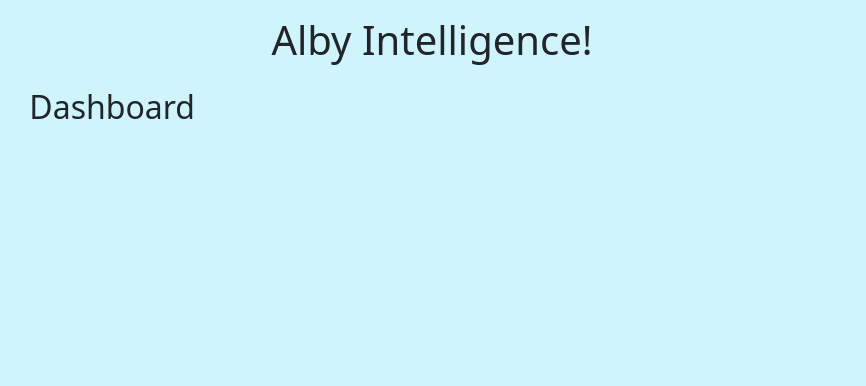
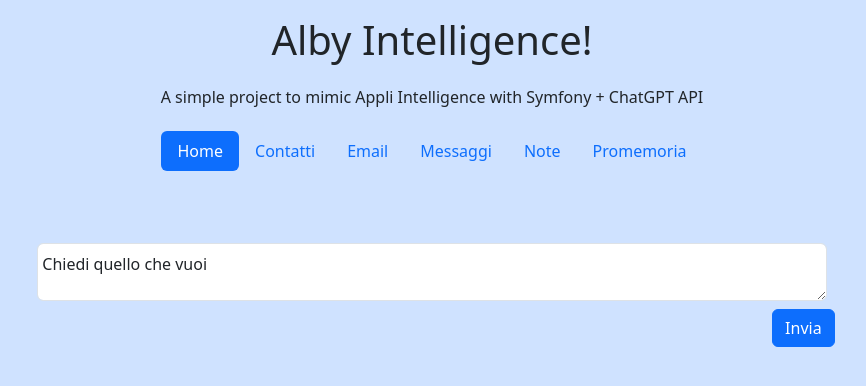
Before and after one commit to AlbertoNessi/albyIntelligence, a Symfony app: template templates/main/dashboard.html.twig in a window 1280 px wide. Shown: the top 386 px of the page, without its empty margins (208-1074 px from the left). Run offline with Twig, Linux system fonts and the light colour scheme; the template is opened without the code that fills it, so the values that code supplies are empty; some libraries are stand-ins or nearby versions.

Commit message:
new base and dashboard html

```diff
--- a/templates/base.html.twig
+++ b/templates/base.html.twig
@@ -12,14 +12,28 @@
         {% block javascripts %}
         {% endblock %}
     </head>
-    <body class="bg-info-subtle">
+    <body class="bg-primary-subtle">
         {% block navbar %}
             <div class="container">
+                <div class="d-flex justify-content-center py-3">
+                    <h1>Alby Intelligence!</h1>
+                </div>
+                <div class="text-center">
+                    <h6>A simple project to mimic Appli Intelligence with Symfony + ChatGPT API</h6>
+                </div>
                 <header class="d-flex justify-content-center py-3">
-                    <h1>Alby Intelligence!</h1>
+                    <ul class="nav nav-pills">
+                        <li class="nav-item"><a href="/" class="nav-link active" aria-current="page">Home</a></li>
+                        <li class="nav-item"><a href="#" class="nav-link">Contatti</a></li>
+                        <li class="nav-item"><a href="#" class="nav-link">Email</a></li>
+                        <li class="nav-item"><a href="#" class="nav-link">Messaggi</a></li>
+                        <li class="nav-item"><a href="#" class="nav-link">Note</a></li>
+                        <li class="nav-item"><a href="#" class="nav-link">Promemoria</a></li>
+                    </ul>
                 </header>
             </div>
         {% endblock %}
+
         {% block body %}{% endblock %}
         <script src="https://cdn.jsdelivr.net/npm/bootstrap@5.3.3/dist/js/bootstrap.bundle.min.js" integrity="sha384-YvpcrYf0tY3lHB60NNkmXc5s9fDVZLESaAA55NDzOxhy9GkcIdslK1eN7N6jIeHz" crossorigin="anonymous"></script>
         <script src="https://cdn.jsdelivr.net/npm/@popperjs/core@2.11.8/dist/umd/popper.min.js" integrity="sha384-I7E8VVD/ismYTF4hNIPjVp/Zjvgyol6VFvRkX/vR+Vc4jQkC+hVqc2pM8ODewa9r" crossorigin="anonymous"></script>
--- a/templates/main/dashboard.html.twig
+++ b/templates/main/dashboard.html.twig
@@ -1,11 +1,21 @@
 {% extends 'base.html.twig' %}
 
 {% block body %}
-    <div class="container-fluid">
+    <div class="container-fluid mt-5">
         <div class="row">
-            <main class="col-md-9 ms-sm-auto col-lg-10 px-md-4">
-                <h1 class="h2">Dashboard</h1>
-            </main>
+            <div class="col-2"></div>
+            <div class="col-8 px-md-4">
+                <form>
+                    <div class="form-floating mx-auto p-2">
+                        <textarea class="form-control" placeholder="Chiedi quello che vuoi" id="userMessage"></textarea>
+                        <label for="userMessage">Chiedi quello che vuoi</label>
+                    </div>
+                    <div class="text-end">
+                        <button type="submit" class="btn btn-primary">Invia</button>
+                    </div>
+                </form>
+            </div>
+            <div class="col-2"></div>
         </div>
     </div>
 {% endblock %}
```
